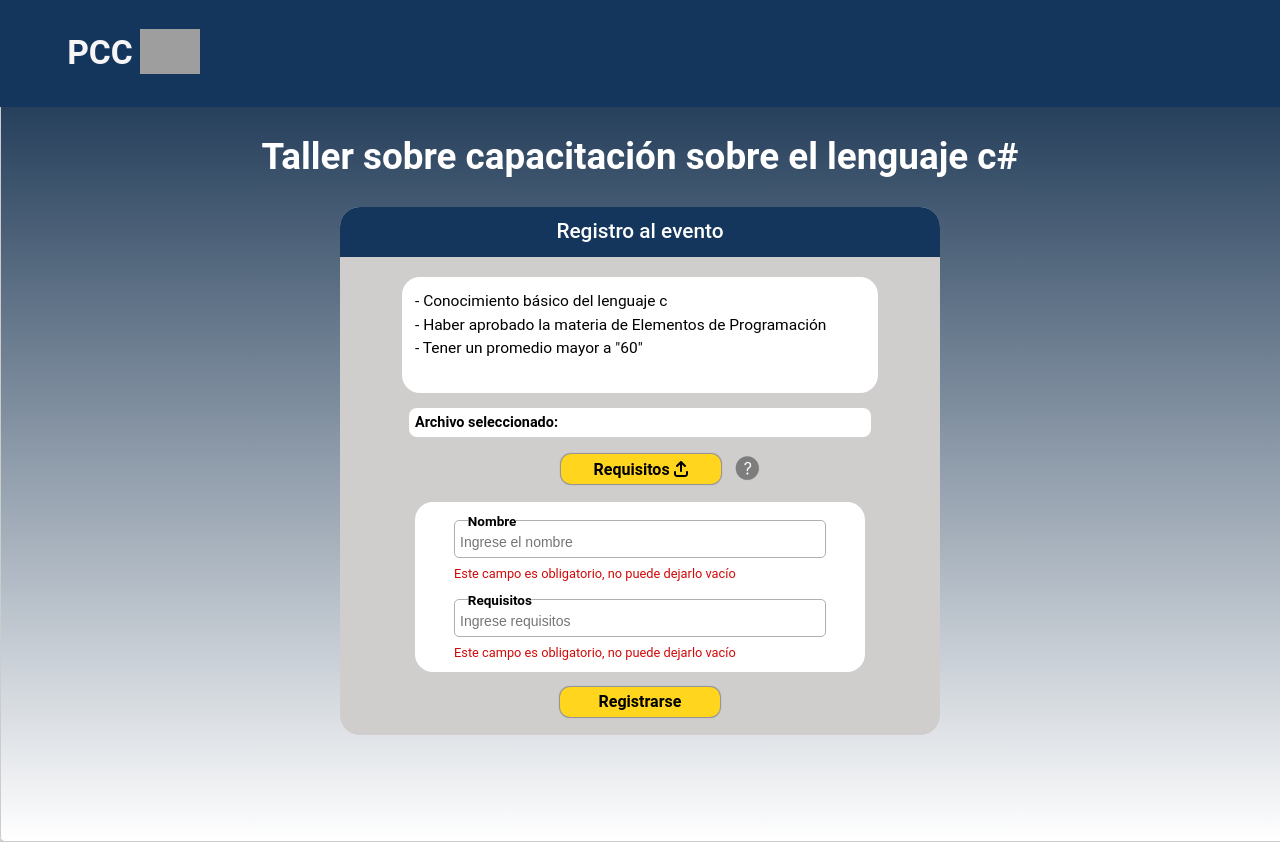
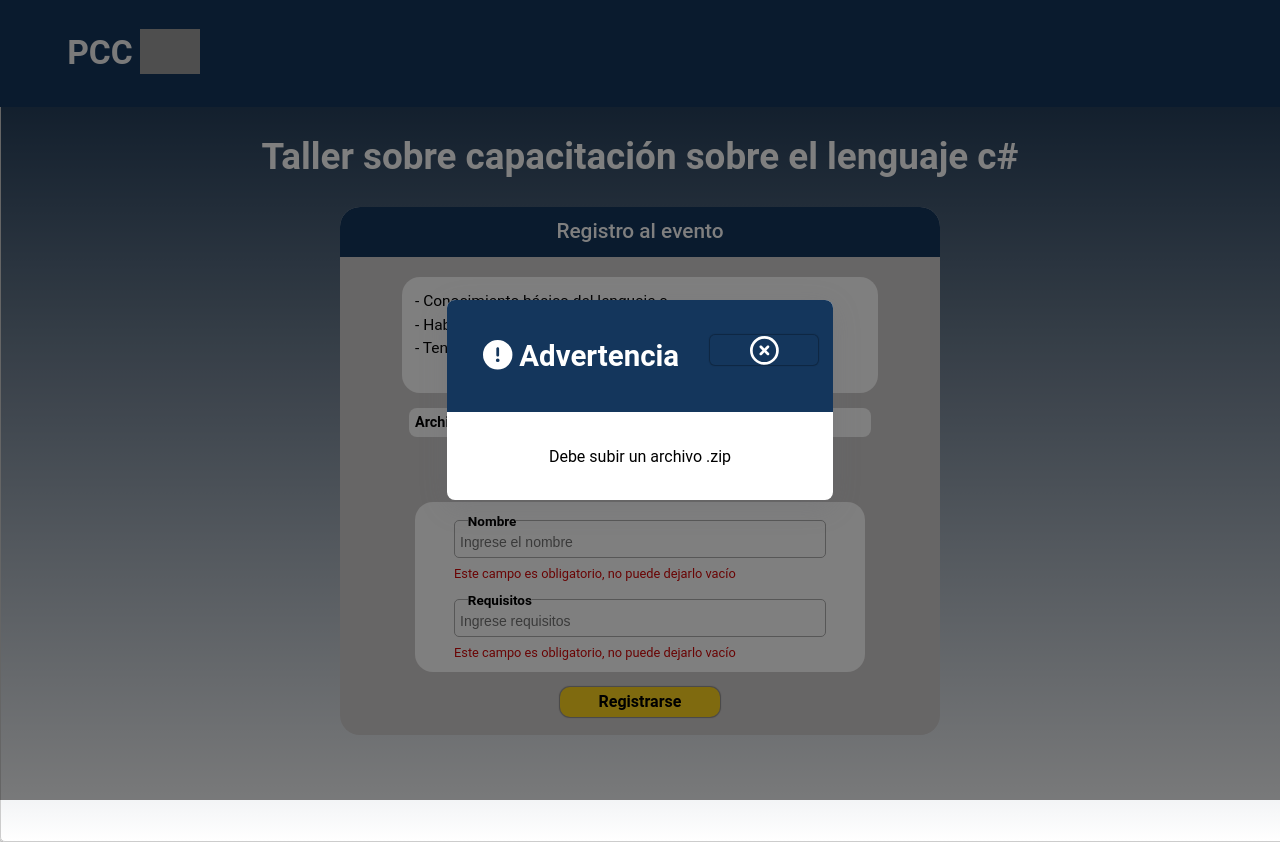
Before and after one commit to LeonelGongora/PCC-TIS, a React (Create React App) app in the folder react_pcc/: page / in a window 1280 px wide. Both pictures are taken after a click on the button "Registrarse". Shown: the top 842 px of the page. Built offline with nearby package versions, Linux system fonts and the light colour scheme; grey boxes are pictures that could not be loaded.

Commit message:
Mensajes de advertencia

```diff
--- a/react_pcc/package.json
+++ b/react_pcc/package.json
@@ -4,6 +4,7 @@
   "private": true,
   "dependencies": {
     "@fortawesome/fontawesome-svg-core": "^6.4.2",
+    "@fortawesome/free-regular-svg-icons": "^6.4.2",
     "@fortawesome/free-solid-svg-icons": "^6.4.2",
     "@fortawesome/react-fontawesome": "^0.2.0",
     "@testing-library/jest-dom": "^5.17.0",
--- a/react_pcc/src/components/FormRegistroEvento.js
+++ b/react_pcc/src/components/FormRegistroEvento.js
@@ -6,7 +6,8 @@ import '../stylesheets/Boton.css';
 import Pregunta from '../images/Pregunta.png';
 import { FontAwesomeIcon } from '@fortawesome/react-fontawesome';
 import { faArrowUpFromBracket } from '@fortawesome/free-solid-svg-icons';
-
+import ModalWindow from './ModalWarning';
+import ModalWindowStyle from '../stylesheets/ModalWarningStyle.css'
 
 function FormRegistroEvento(){
 
@@ -15,9 +16,23 @@ function FormRegistroEvento(){
   const manejarCargaDeArchivo = (event) => {
     const archivo = event.target.files[0];
     if (archivo) {
+    if (!archivo.name.endsWith('.zip')) {
+      setErrorArchivo('Debe subir un archivo .zip');
+      setShowModal(true);
+      document.getElementById('nombreArchivo').textContent = '';
+    } else if (archivo.size > 10485760) {
+      setErrorArchivo('Su archivo excede el tamaño máximo');
+      setShowModal(true);
+      document.getElementById('nombreArchivo').textContent = '';
+    } else {
+      setErrorArchivo('');
       document.getElementById('nombreArchivo').textContent = `  ${archivo.name}`;
       console.log(' ', archivo.name);
+      setShowModal(false);
     }
+  } else {
+    setShowModal(false);
+  }
   };
 
   const subirArchivo = () => {
@@ -31,6 +46,8 @@ function FormRegistroEvento(){
 
   const [errorNombre, setErrorNombre] = useState('');
   const [errorRequisito, setErrorRequisito] = useState('');
+  const [showModal, setShowModal] = useState(false); // Estado para controlar la visibilidad de la ventana modal.
+  const [errorArchivo, setErrorArchivo] = useState(''); // Mensaje de error para el archivo.
 
   const handleChange = (event) => {
     const { name, value } = event.target;
@@ -51,6 +68,13 @@ function FormRegistroEvento(){
     }
     if (!state.requisito.trim()) {
       setErrorRequisito('Este campo es obligatorio, no puede dejarlo vacío');
+    }
+    if (archivoInput.current && archivoInput.current.files.length === 0) {
+      setErrorArchivo('Debe subir un archivo .zip');
+      setShowModal(true);
+    } else {
+      setErrorArchivo('');
+      setShowModal(false);
     }
     if (state.nombre.trim() && state.requisito.trim()) {
       console.log('Registrarse');
@@ -109,6 +133,7 @@ function FormRegistroEvento(){
         texto='Registrarse'
         esBotonDeRegistro={true}
         manejarClic={registrar} />
+      {showModal && <ModalWindow estado1={showModal} cambiarEstado1={setShowModal} errorMessage={errorArchivo} />} {/* Pasa el mensaje de error a ModalWindow */}
     </div>
   )
 }
--- /dev/null
+++ b/react_pcc/src/components/ModalWarning.js
@@ -0,0 +1,40 @@
+import React, {useState} from  'react';
+import axios from 'axios';
+//import React, {Component} from 'react';
+import '../stylesheets/ModalWarningStyle.css'
+import {FontAwesomeIcon} from '@fortawesome/react-fontawesome';
+import { faCircleXmark } from '@fortawesome/free-regular-svg-icons';
+import { faExclamationCircle } from '@fortawesome/free-solid-svg-icons';
+
+const salir = <FontAwesomeIcon icon={faCircleXmark} />
+const warning = <FontAwesomeIcon icon={faExclamationCircle} style={{ color: '#ffffff' }} />
+
+
+function ModalWarning({estado1, cambiarEstado1, errorMessage }){
+
+    return (
+      estado1 && (
+        <div className="Overlay">
+          <div className="ContenedorModal">
+            <div className="EncabezadoModal">
+              <div className="Advertencia">
+
+                <h1> {warning} Advertencia</h1>
+              </div>
+              <button
+                onClick={() => cambiarEstado1(false)}
+                className="BotonSalir"
+              >
+                {salir}
+              </button>
+            </div>
+            <div className="contenedorMensaje">
+              <p className="mensajeError">{errorMessage}</p>
+            </div>
+          </div>
+        </div>
+      )
+    );
+}
+
+export default ModalWarning;
--- /dev/null
+++ b/react_pcc/src/stylesheets/ModalWarningStyle.css
@@ -0,0 +1,68 @@
+.BotonSalir{
+    background-color: rgb(20, 54, 92);
+    color: white;
+    font-size: 1.8em;
+    cursor: pointer;
+    border-radius: 5px;
+}
+.BotonSalir:hover{
+    background-color: rgb(28, 71, 124);
+}
+.BotonSalir:active {
+    background-color: rgb(29, 76, 134);
+}
+.Overlay{
+    width: 100vw;
+    height: 100vh;
+    position: absolute;
+    top: 0;
+    left: 0;
+    background: rgba(0,0,0,.5);
+    display: flex;
+    align-items: center;
+    justify-content: center;
+    z-index: 1000;
+}
+
+.ContenedorModal{
+    min-height: 200px;
+    min-width: 300px;
+    background: white;
+    /* position: relative; */
+    box-shadow: rgba(100,100,111,0.2) 0px 7px 29px 0px;
+    border-radius: 8px;
+    display: flex;
+    flex-direction: column;
+}
+
+.EncabezadoModal{
+    display: flex;
+    align-items: center;
+    justify-content: space-between;
+    background-color: rgb(20,54,92);
+    padding: 10px;
+    border-top-left-radius: 8px;
+    border-top-right-radius: 8px;
+    color: white;
+}
+
+
+.Advertencia{
+    text-align: center;
+    width: 100%;
+    font-size: 0.8rem;
+}
+.contenedorMensaje{
+    display: flex;
+    flex-direction: column;
+    align-items: center;
+    justify-content: center;
+    flex: auto;
+}
+
+.mensajeError {
+    color: black;
+    font-family: 'Roboto', sans-serif;
+    text-align: center;
+    font-size: 1rem;
+}
```
Also changed, not shown: 1 other file (tests, documents, lock files or other folders).
